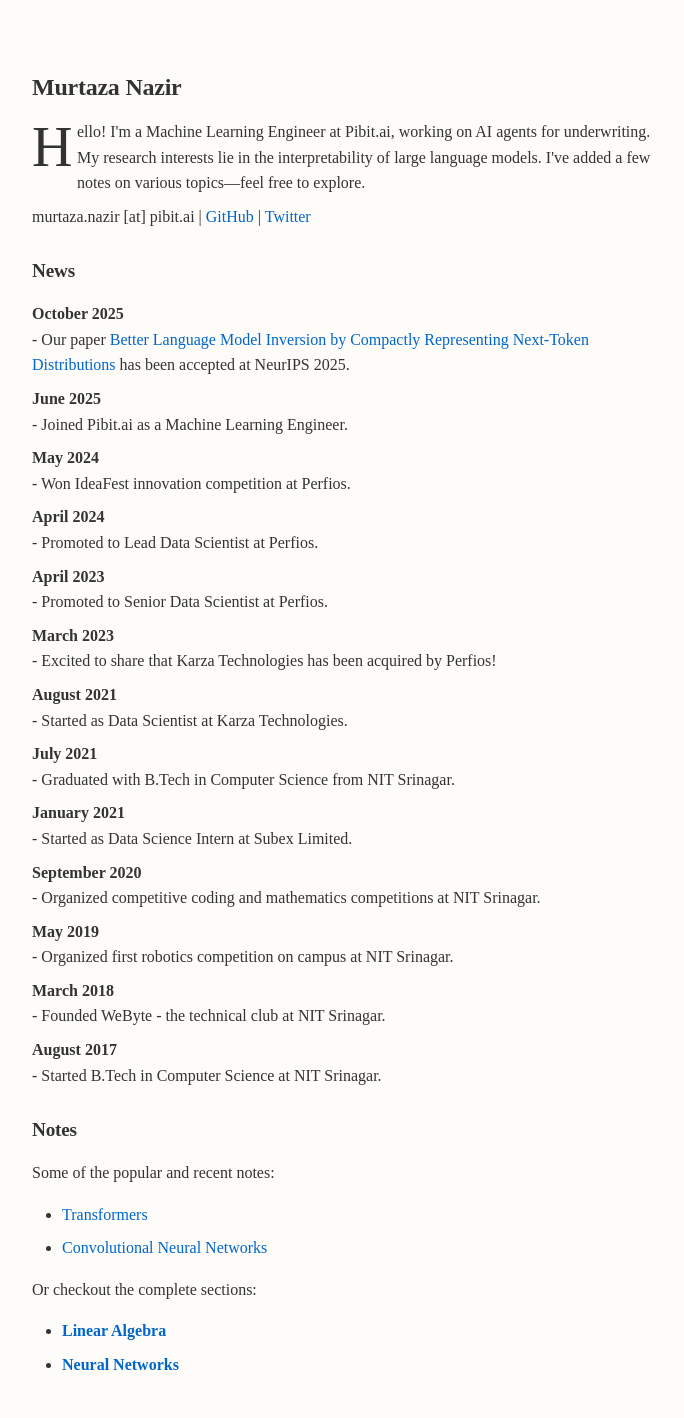
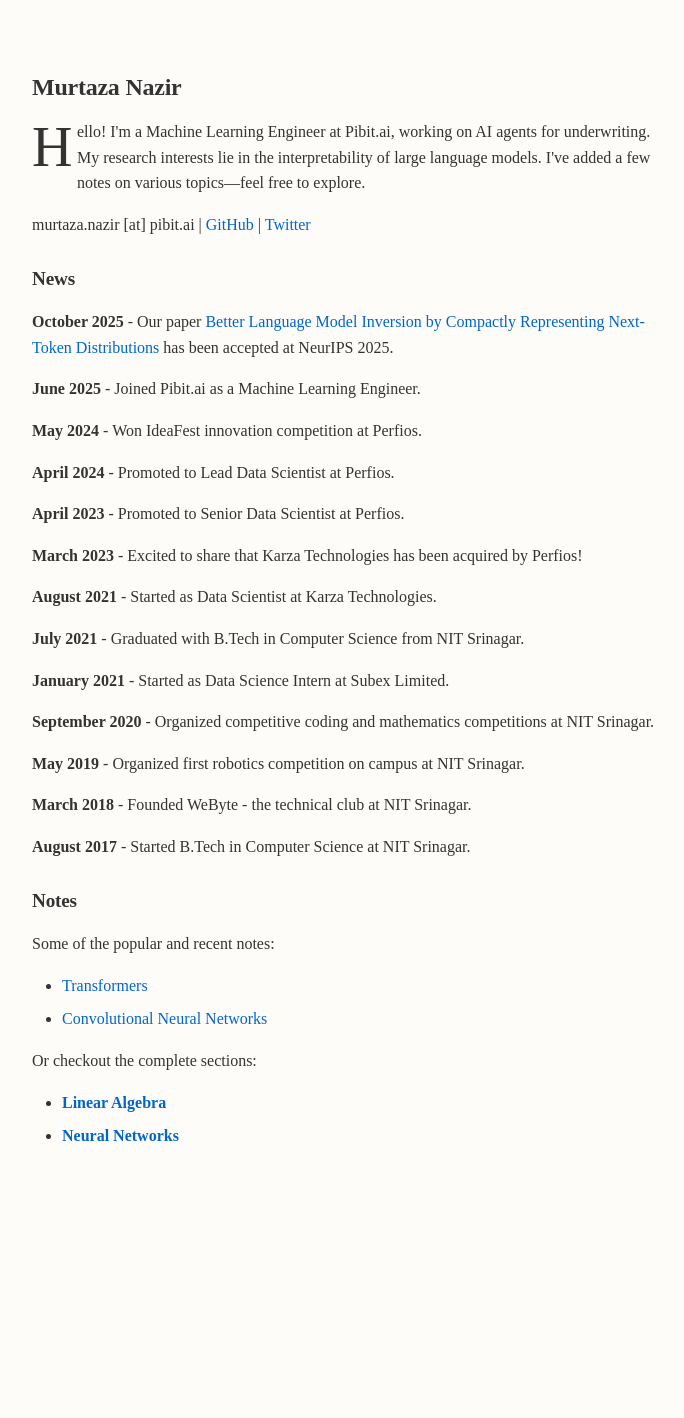
Before and after one commit to themurtazanazir/themurtazanazir.github.io, an MkDocs documentation site: the page built from docs/index.md, in a window 1280 px wide. Shown: the whole page, without its empty margins (168-852 px from the left). Built offline with MkDocs 1.6.1 and Material for MkDocs 9.7.7, drawn with Linux system fonts in a browser that asks for light colours; after the commit the page ends 1189 px from its top, so only the background shows below that.

Commit message:
Fix news item formatting to keep description inline

```diff
--- a/docs/stylesheets/extra.css
+++ b/docs/stylesheets/extra.css
@@ -129,17 +129,8 @@ body {
 
 /* Paragraphs */
 .md-typeset p {
-  margin-bottom: 1em;
+  margin-bottom: 0.5em;
   text-align: left;
-}
-
-/* Reduce spacing between consecutive paragraphs starting with strong (for News section) */
-.md-typeset p strong:first-child {
-  display: block;
-}
-
-.md-typeset p + p {
-  margin-top: -0.5em;
 }
 
 /* Drop cap - manual class you can apply in HTML */
```
